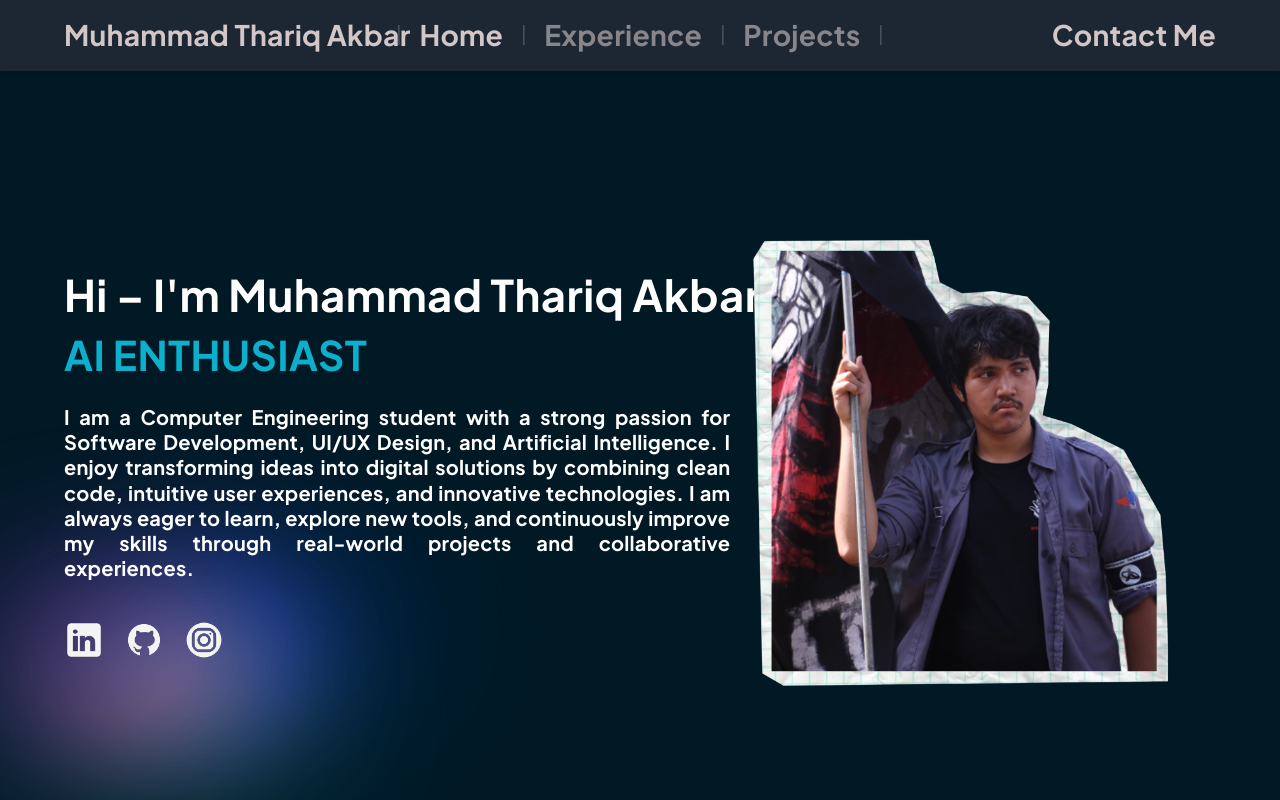
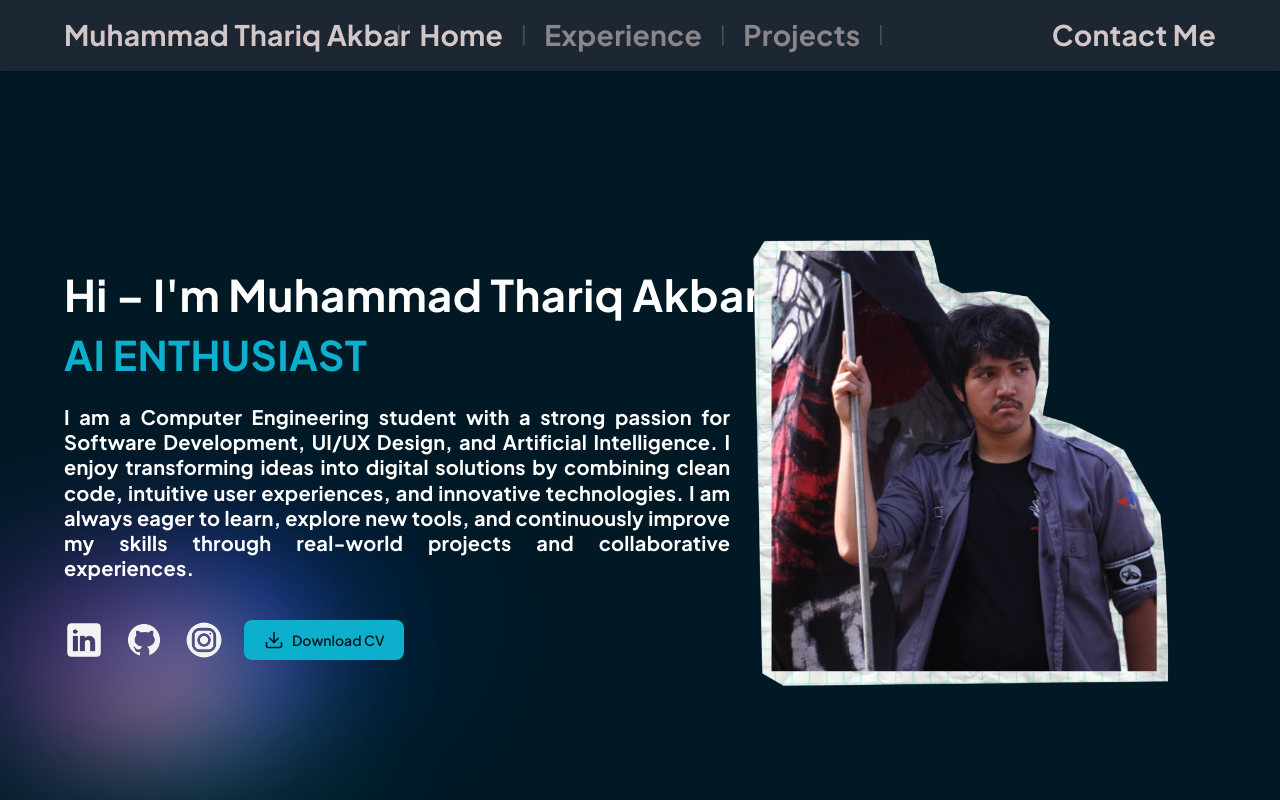
Before and after one commit to thariq122/My-Portfolio, a React (Vite) app: page / in a window 1280 px wide. Shown: the top 800 px of the page. Built offline with nearby package versions, Linux system fonts and the light colour scheme.

Commit message:
feat: tambah button untuk CV

```diff
--- a/src/components/Hero.jsx
+++ b/src/components/Hero.jsx
@@ -114,6 +114,20 @@ function Hero() {
                 size={40}
               />
             ))}
+            <a
+              href="/Thariq_CV (2).pdf"
+              download
+              className="inline-flex items-center gap-2 px-5 py-2.5 rounded-lg
+                bg-accent-cyan text-bg-primary font-semibold text-sm
+                hover:opacity-80 transition-opacity duration-200"
+            >
+              <svg xmlns="http://www.w3.org/2000/svg" className="w-5 h-5" viewBox="0 0 24 24" fill="none" stroke="currentColor" strokeWidth="2" strokeLinecap="round" strokeLinejoin="round">
+                <path d="M21 15v4a2 2 0 0 1-2 2H5a2 2 0 0 1-2-2v-4" />
+                <polyline points="7 10 12 15 17 10" />
+                <line x1="12" y1="15" x2="12" y2="3" />
+              </svg>
+              Download CV
+            </a>
           </motion.div>
         </motion.div>
 
```
Also changed, not shown: 1 other file (tests, documents, lock files or other folders).
